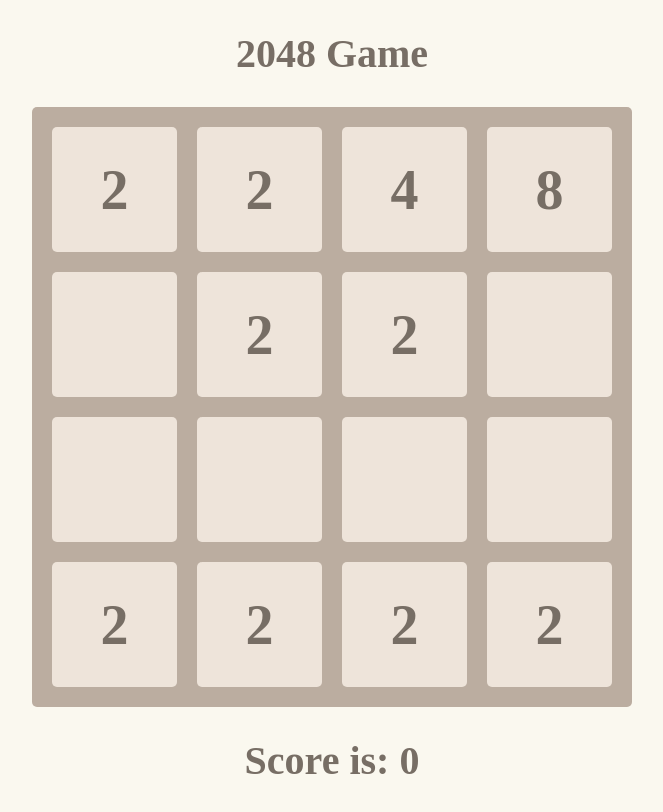
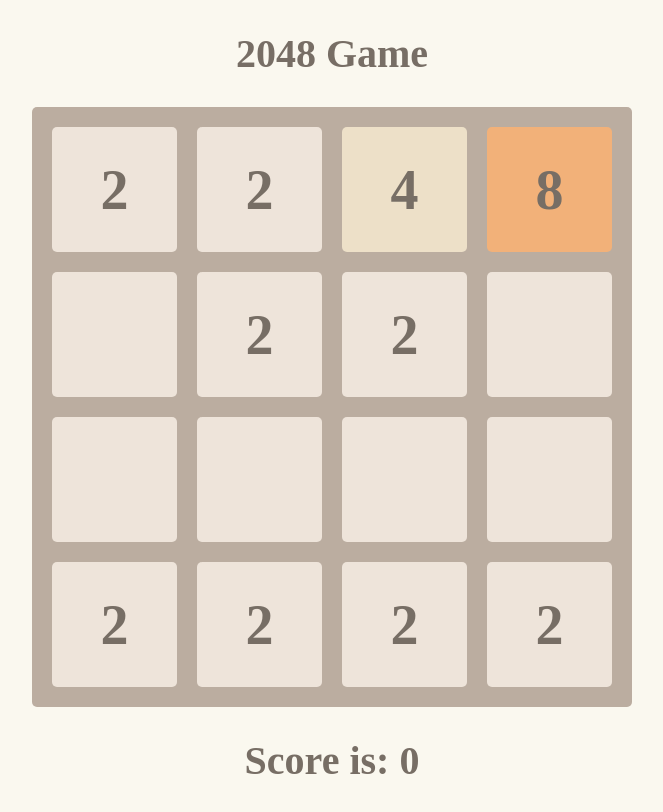
Before and after one commit to madzadev/2048, a Svelte app: page / in a window 1280 px wide. Shown: the whole page, without its empty margins (308-971 px from the left). Built offline with nearby package versions, Linux system fonts and the light colour scheme; a web font is replaced by a local one.

Commit message:
added tiles colors

```diff
--- a/src/App.svelte
+++ b/src/App.svelte
@@ -203,6 +203,50 @@
     color: #776e65;
     font-weight: bold;
   }
+
+  .two {
+    background-color: #eee4da;
+  }
+
+  .four {
+    background-color: #ede0c8;
+  }
+
+  .eight {
+    background-color: #f2b179;
+  }
+
+  .sixteen {
+    background-color: #f59563;
+  }
+
+  .thirtytwo {
+    background-color: #f67c60;
+  }
+
+  .sixtyfour {
+    background-color: #f65e3b;
+  }
+
+  .onetwoeight {
+    background-color: #edcf73;
+  }
+
+  .twofivesix {
+    background-color: #edcc62;
+  }
+
+  .fiveonetwo {
+    background-color: #edc850;
+  }
+
+  .onezerotwofour {
+    background-color: #edc53f;
+  }
+
+  .twozerofoureight {
+    background-color: #edc22d;
+  }
 </style>
 
 <svelte:window on:keydown={keyPress} />
@@ -211,7 +255,10 @@
 <main>
   {#each numbers as arr, i}
     {#each arr as num, i}
-      <div class="tile">{num !== 0 ? num : ''}</div>
+      <div
+        class="tile {num === 2 ? 'two' : num === 4 ? 'four' : num === 8 ? 'eight' : num === 16 ? 'sixteen' : num === 32 ? 'thirtytwo' : num === 64 ? 'sixtyfour' : num === 128 ? 'onetwoeight' : num === 256 ? 'twofivesix' : num === 512 ? 'fiveonetwo' : num === 1024 ? 'onezerotwofour' : num === 2048 ? 'twozerofoureight' : 'white'}">
+        {num !== 0 ? num : ''}
+      </div>
     {/each}
   {/each}
 </main>
```
